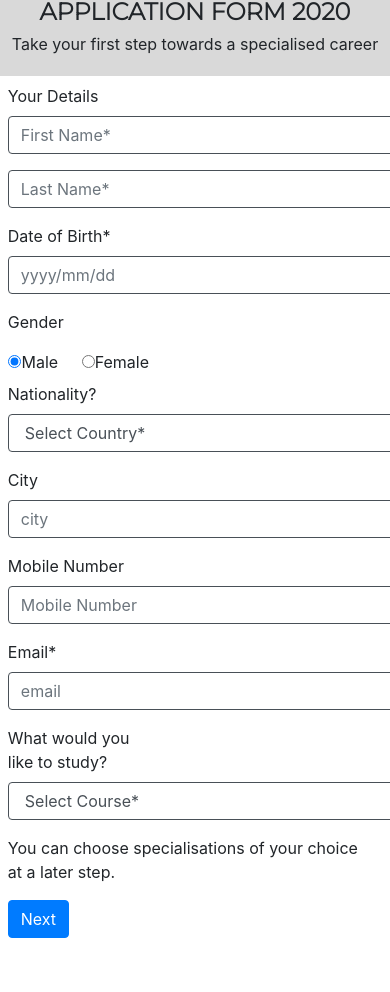
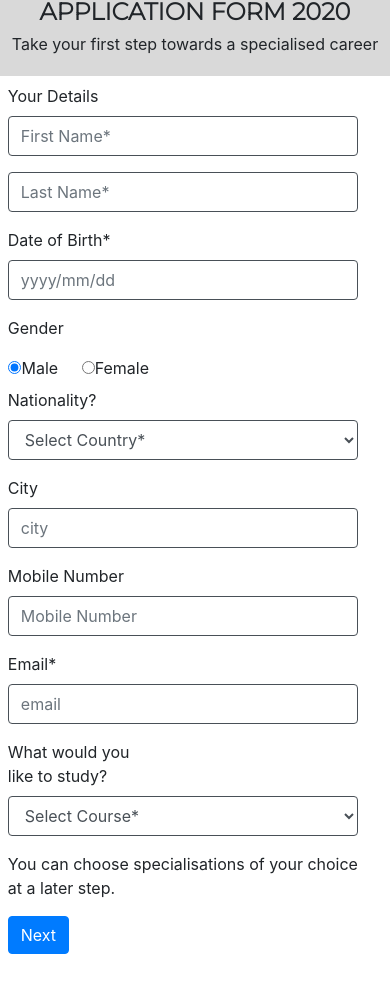
Before and after one commit to Mohsin918/index_form, a plain HTML site: page register.html in a window 390 px wide. Drawn offline with nearby package versions, Linux system fonts and the light colour scheme; a web font is replaced by a local one.

Commit message:
Update register.css

```diff
--- a/css_styles/register.css
+++ b/css_styles/register.css
@@ -54,7 +54,8 @@
   }
   .form-control
   {
-    width:400px;
+    width:350px;
+    height:40px;
   }
   .container-fluid
   {
```
